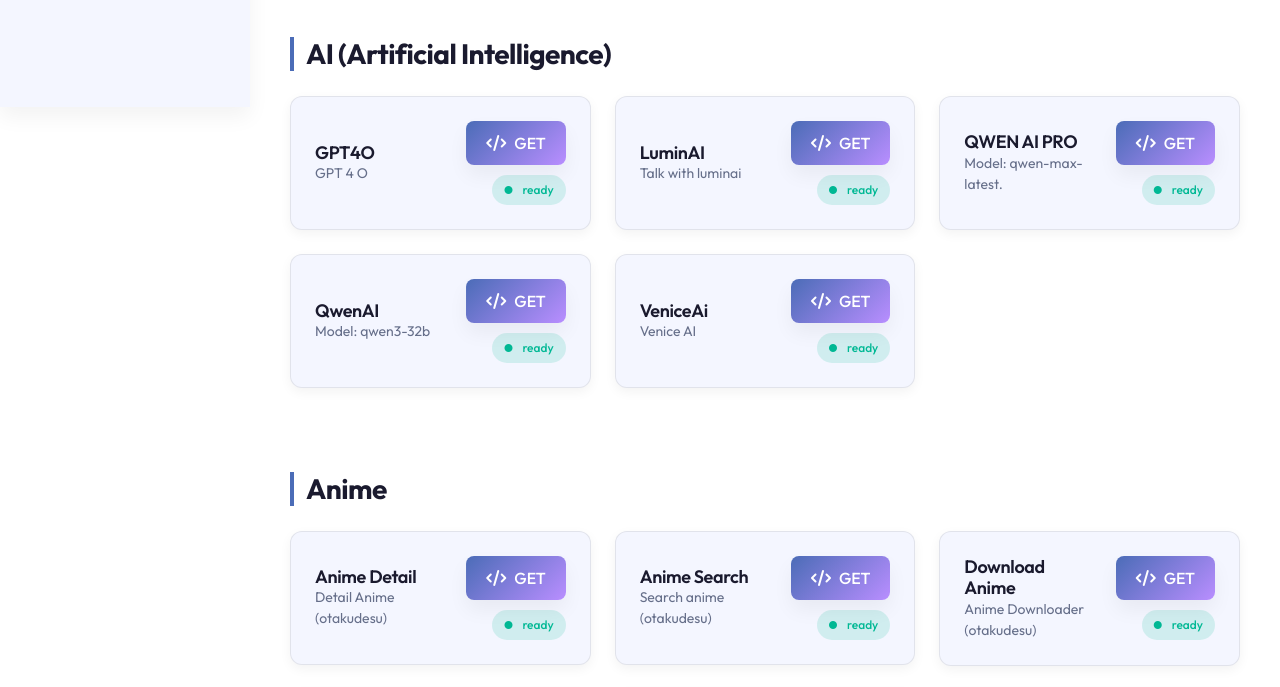
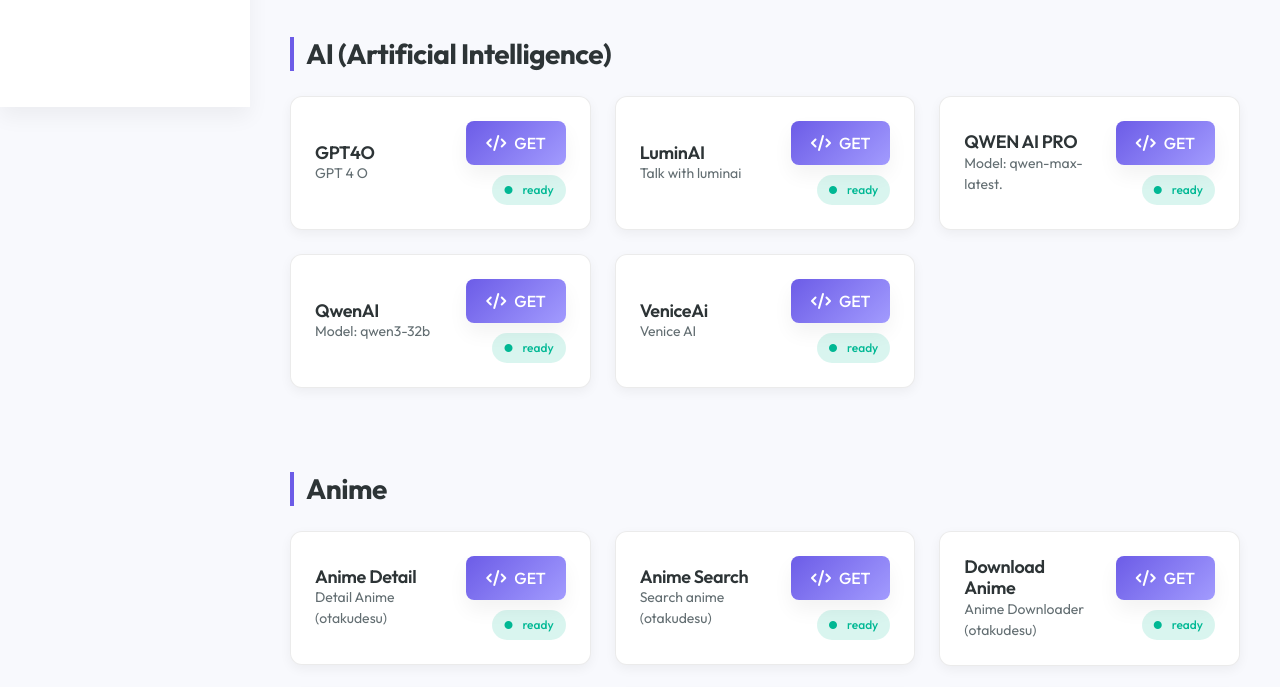
Before and after one commit to HangPrivate/Web-Api, a website: page api-page/index.html in a window 1280 px wide. Shown: the part 693-1380 px from the top of the page. Drawn offline with nearby package versions, Linux system fonts and the light colour scheme; files whose address does not match are found by name.

Commit message:
Update styles.css

```diff
--- a/api-page/styles.css
+++ b/api-page/styles.css
@@ -1,18 +1,20 @@
 :root {
-  --primary-color: #4B6CB7;
-  --primary-hover: #3B4781;
-  --secondary-color: #B98EFF;
-  --accent-color: #8E54E9;
-  --success-color: #00b894;
-  --error-color: #ff7675;
-  --warning-color: #fdcb6e;
-
-  --background-color: #ffffff;
-  --card-background: #f4f6ff;
-  --text-color: #1a1a2e;
-  --text-muted: #666f8a;
-  --border-color: rgba(0, 0, 0, 0.08);
-  --highlight-color: rgba(75, 108, 183, 0.15);
+    /* Color Palette - Purple Gradient Theme */
+    --primary-color: #6c5ce7;
+    --primary-hover: #5649d1;
+    --secondary-color: #a29bfe;
+    --accent-color: #00cec9;
+    --success-color: #00b894;
+    --error-color: #ff7675;
+    --warning-color: #fdcb6e;
+
+    /* Light Mode */
+    --background-color: #f8f9fd;
+    --card-background: #ffffff;
+    --text-color: #2d3436;
+    --text-muted: #636e72;
+    --border-color: rgba(0, 0, 0, 0.08);
+    --highlight-color: rgba(108, 92, 231, 0.1);
 
   --border-radius-sm: 8px;
   --border-radius: 12px;
```
